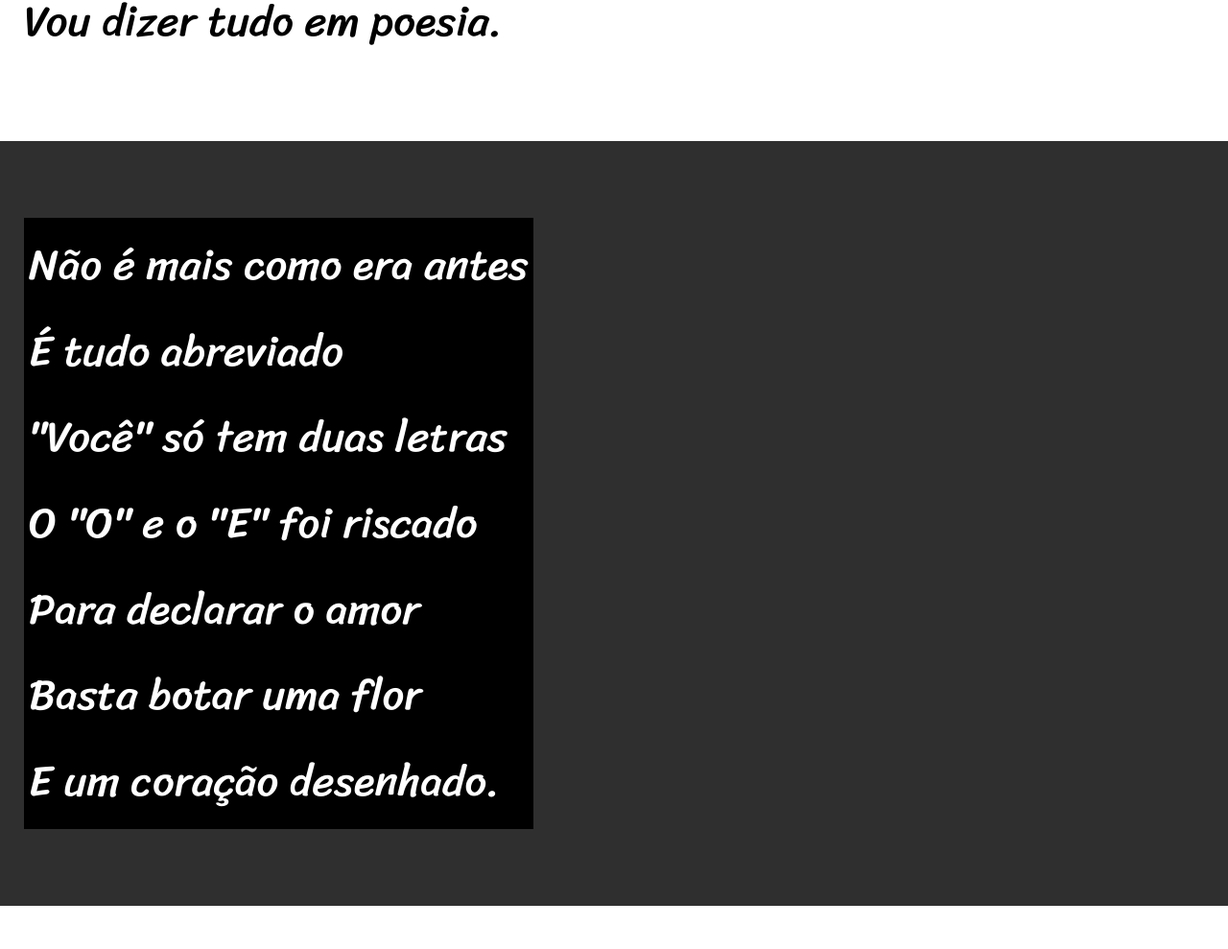
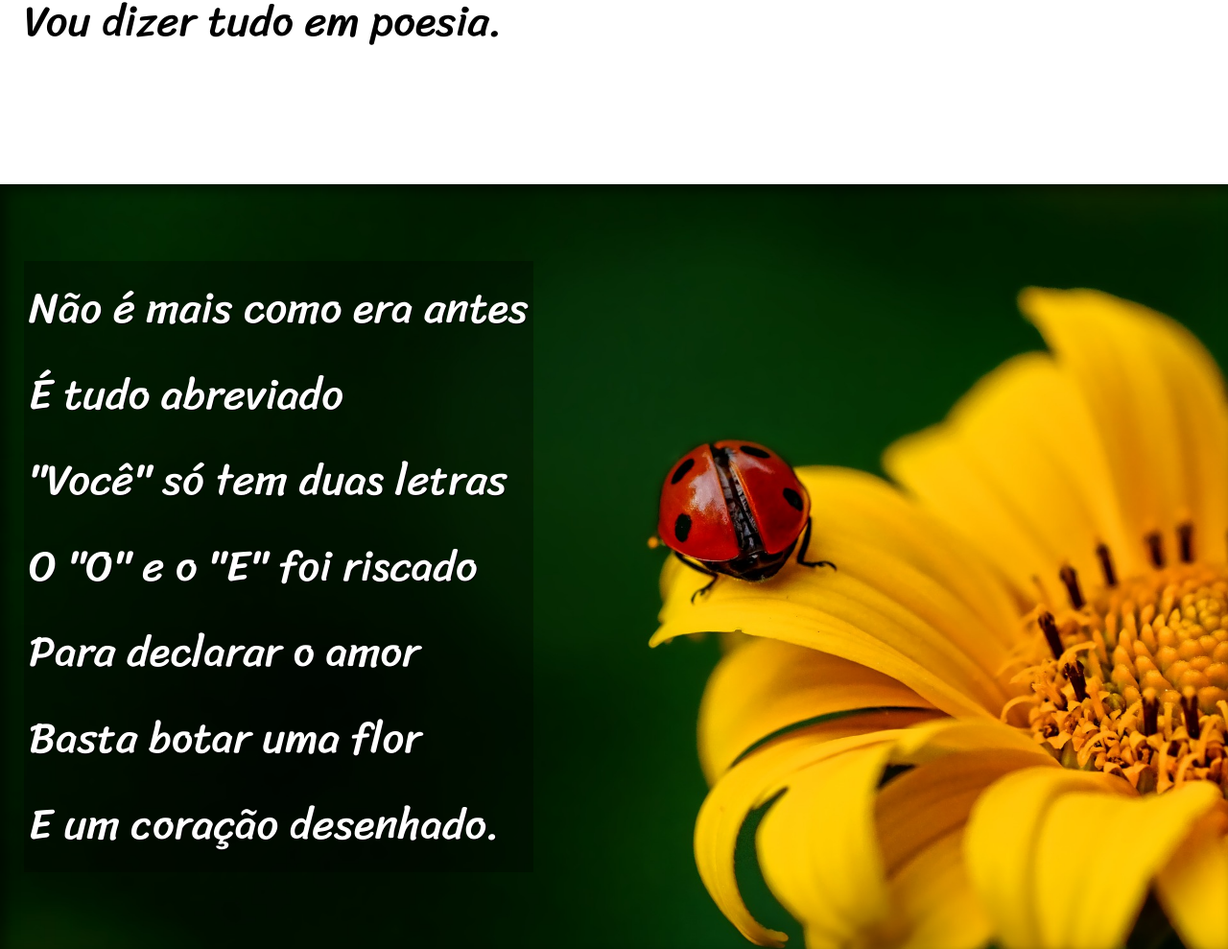
Before and after one commit to GusDev150/projeto-cordel, a plain HTML site: page index.html in a window 1280 px wide. Shown: the part 900-1889 px from the top of the page at 96% size. Drawn offline with Linux system fonts and the light colour scheme.

Commit message:
Finished, the last update. And I put it in the d012

```diff
--- a/estilo/style.css
+++ b/estilo/style.css
@@ -57,6 +57,10 @@ section {
     padding-left: 25px;
 }
 
+section > p {
+    padding-bottom: 1em;
+}
+
 section.normal {
     background-color: white;
     color: black;
@@ -65,12 +69,25 @@ section.normal {
 section.imagem {
     background-color: rgb(47, 47, 47);
     color: white;
+    box-shadow: inset 6px 6px 13px 0px rgba(0, 0, 0, 0.524);
+    background-size: cover;
+    background-attachment: fixed;
 }
 
 section.imagem > p {
     display: inline-block;
     padding: 5px;
-    background-color: black;
+    background-color: rgba(0, 0, 0, 0.307);
+    text-shadow: 1px 1px 0px black;
+}
+
+section#img01 {
+    background-image: url('../imagens/background001.jpg');
+    background-position: right center;
+}
+
+section#img02 {
+    background-image: url('../imagens/background002.jpg');
 }
 
 footer {
--- a/index.html
+++ b/index.html
@@ -24,7 +24,7 @@
         </p>
     </section>
 
-    <section class="imagem">
+    <section class="imagem" id="img01">
         <p>
             Não é mais como era antes <br>
             É tudo abreviado <br>
@@ -58,7 +58,7 @@
         </p>
     </section>
 
-    <section class="imagem">
+    <section class="imagem" id="img02">
         <p>
             Tenho saudade das cartas <br>
             Escritas com a própria mão <br>
```
